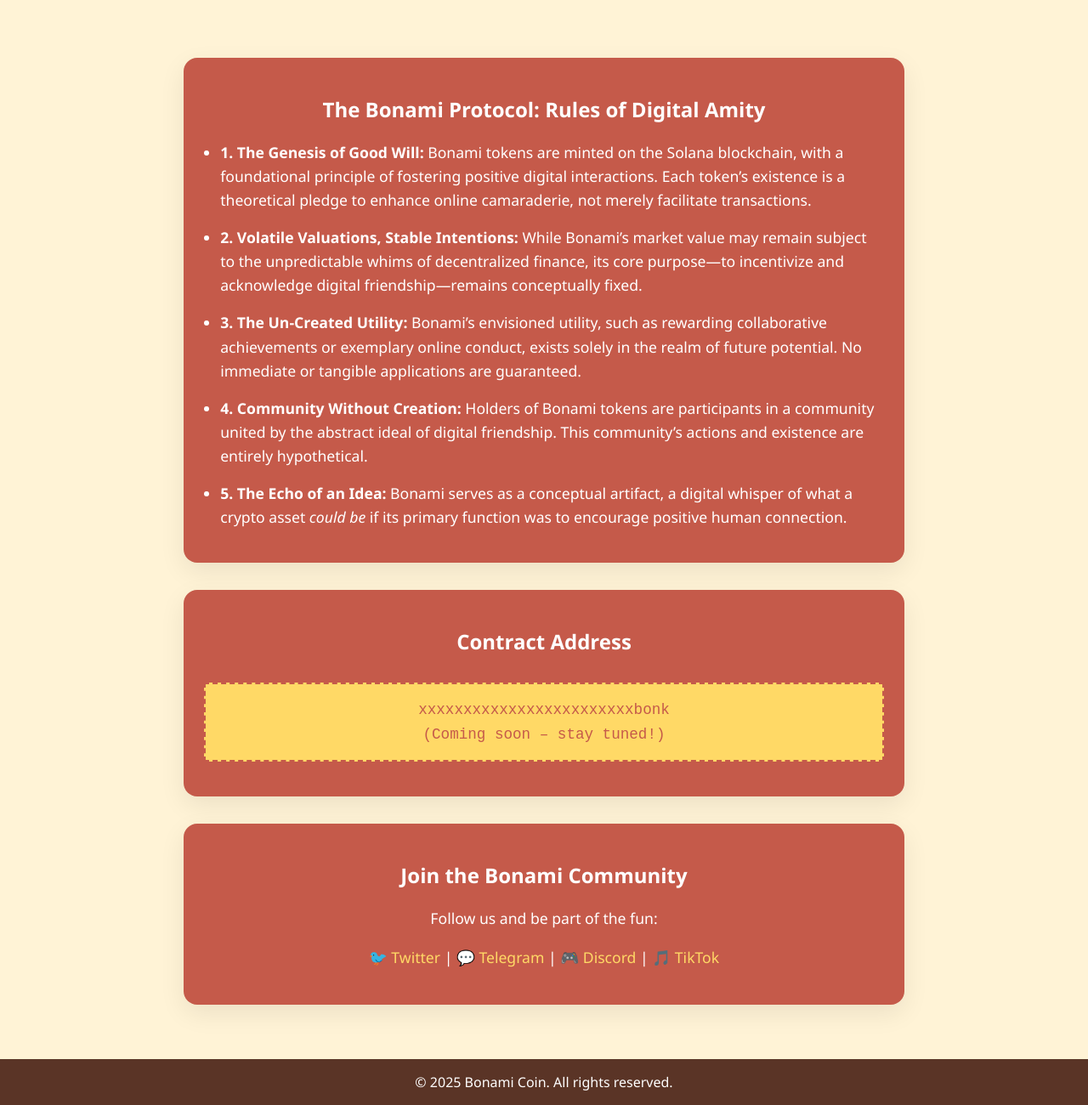
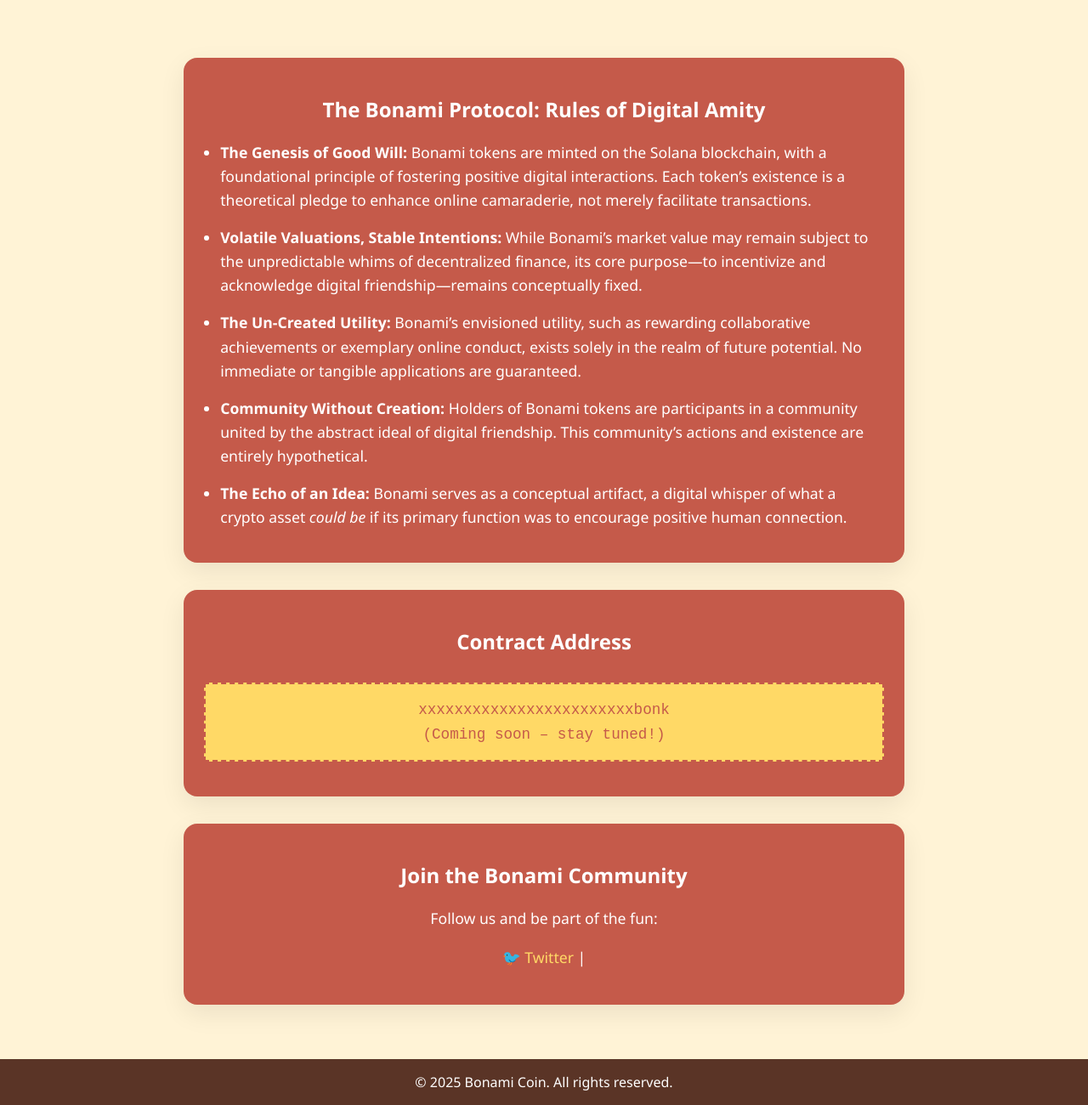
Before and after one commit to BonamiBonkfun/BonamiBonkfun, a plain HTML site: page index.html in a window 1280 px wide. Shown: the part 641-1941 px from the top of the page at 85% size. Drawn offline with Linux system fonts and the light colour scheme.

Commit message:
index.html

```diff
--- a/index.html
+++ b/index.html
@@ -160,11 +160,11 @@
   <section class="highlight" id="protocol">
     <h2>The Bonami Protocol: Rules of Digital Amity</h2>
     <ul class="protocol">
-      <li><strong>1. The Genesis of Good Will:</strong> Bonami tokens are minted on the Solana blockchain, with a foundational principle of fostering positive digital interactions. Each token’s existence is a theoretical pledge to enhance online camaraderie, not merely facilitate transactions.</li>
-      <li><strong>2. Volatile Valuations, Stable Intentions:</strong> While Bonami’s market value may remain subject to the unpredictable whims of decentralized finance, its core purpose—to incentivize and acknowledge digital friendship—remains conceptually fixed.</li>
-      <li><strong>3. The Un-Created Utility:</strong> Bonami’s envisioned utility, such as rewarding collaborative achievements or exemplary online conduct, exists solely in the realm of future potential. No immediate or tangible applications are guaranteed.</li>
-      <li><strong>4. Community Without Creation:</strong> Holders of Bonami tokens are participants in a community united by the abstract ideal of digital friendship. This community’s actions and existence are entirely hypothetical.</li>
-      <li><strong>5. The Echo of an Idea:</strong> Bonami serves as a conceptual artifact, a digital whisper of what a crypto asset <em>could be</em> if its primary function was to encourage positive human connection.</li>
+      <li><strong>The Genesis of Good Will:</strong> Bonami tokens are minted on the Solana blockchain, with a foundational principle of fostering positive digital interactions. Each token’s existence is a theoretical pledge to enhance online camaraderie, not merely facilitate transactions.</li>
+      <li><strong>Volatile Valuations, Stable Intentions:</strong> While Bonami’s market value may remain subject to the unpredictable whims of decentralized finance, its core purpose—to incentivize and acknowledge digital friendship—remains conceptually fixed.</li>
+      <li><strong>The Un-Created Utility:</strong> Bonami’s envisioned utility, such as rewarding collaborative achievements or exemplary online conduct, exists solely in the realm of future potential. No immediate or tangible applications are guaranteed.</li>
+      <li><strong>Community Without Creation:</strong> Holders of Bonami tokens are participants in a community united by the abstract ideal of digital friendship. This community’s actions and existence are entirely hypothetical.</li>
+      <li><strong>The Echo of an Idea:</strong> Bonami serves as a conceptual artifact, a digital whisper of what a crypto asset <em>could be</em> if its primary function was to encourage positive human connection.</li>
     </ul>
   </section>
 
@@ -178,9 +178,6 @@
     <p>Follow us and be part of the fun:</p>
     <p>
       <a href="https://twitter.com/BonamiCoin" target="_blank">🐦 Twitter</a> |
-      <a href="https://t.me/BonamiCoin" target="_blank">💬 Telegram</a> |
-      <a href="https://discord.gg/bonami" target="_blank">🎮 Discord</a> |
-      <a href="https://www.tiktok.com/@BonamiCoin" target="_blank">🎵 TikTok</a>
     </p>
   </section>
 
```
